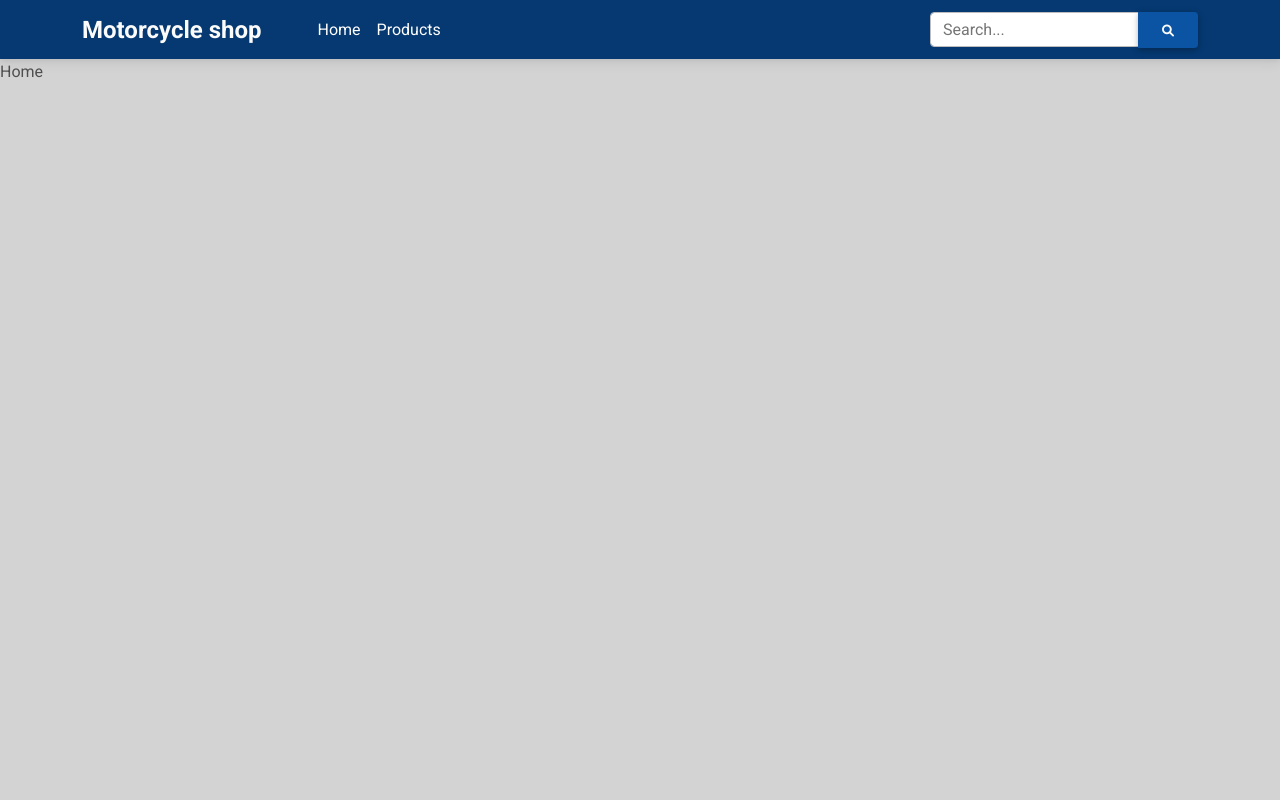
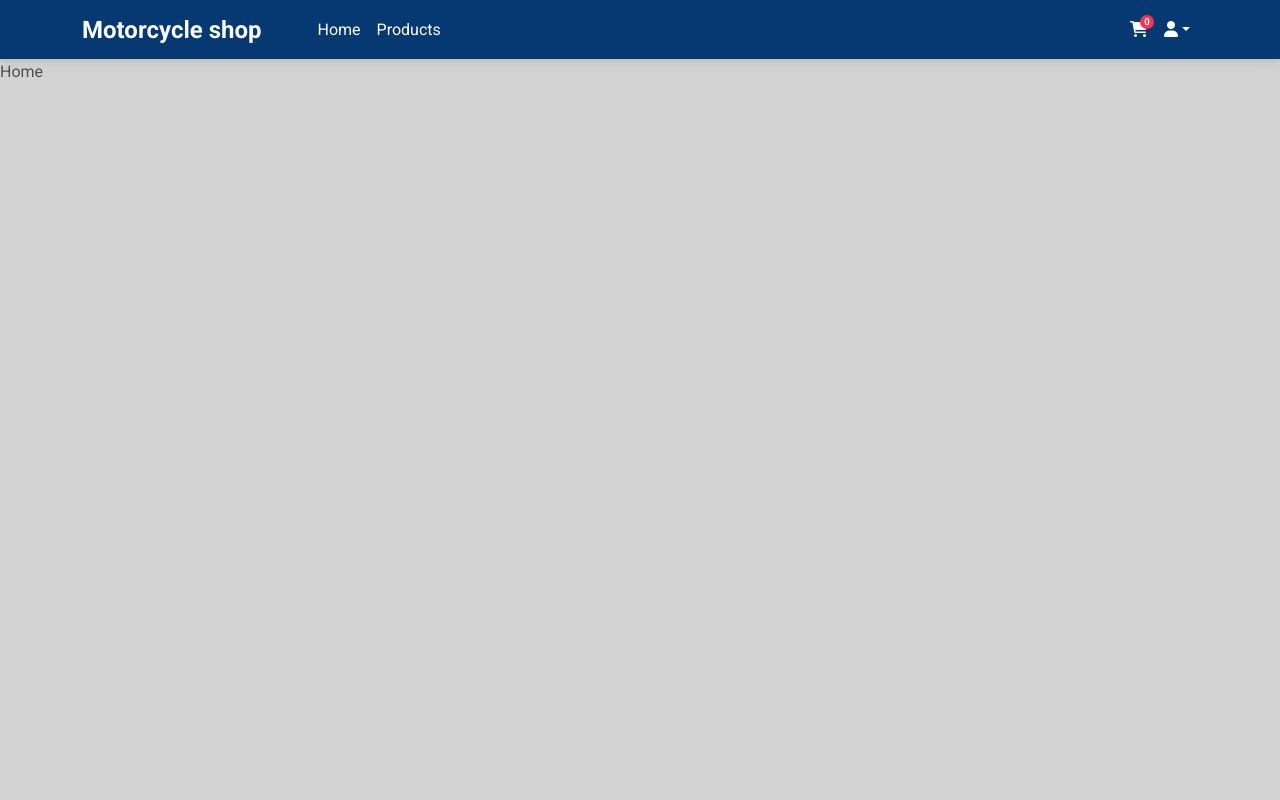
Before and after one commit to CasperBjarnetoft/javascript2-inlupp1-2, a Vue app in the folder frontend/: page / in a window 1280 px wide. Shown: the top 800 px of the page. Built offline with nearby package versions, Linux system fonts and the light colour scheme.

Commit message:
lagt till kod

```diff
--- a/frontend/src/components/Navigation/NavBar.vue
+++ b/frontend/src/components/Navigation/NavBar.vue
@@ -22,28 +22,62 @@
             <router-link to="/products" class="nav-link rounded active" aria-current="page">Products</router-link>
             </li>
         </ul>
-        <form class="d-flex input-group w-auto">
-            <input
-            type="search"
-            class="form-control"
-            placeholder="Search..."
-            aria-label="Search"
-            />
-            <button
-            class="btn text-light"
-            type="button"
-            data-mdb-ripple-color="dark"
-            >
-            <i class="fa-solid fa-magnifying-glass"></i>
-            </button>
-        </form>
+        </div>
+        <div class="d-flex align-items-center">
+            <ul class="navbar-nav d-flex flex-row">
+                <li class="nav-item me-3 me-lg-0 dropdown">
+                    <a
+                    class="nav-link text-light dropdown-toggle hidden-arrow"
+                    href="#"
+                    id="navbarDropdown"
+                    role="button"
+                    data-mdb-toggle="dropdown"
+                    aria-expanded="false"
+                    >
+                    <i class="fas fa-shopping-cart"></i>
+                    <span class="badge rounded-pill badge-notification bg-danger">0</span>
+                    </a>
+                    <div
+                    class="dropdown-menu dropdown-menu-end shopping-cart"
+                    aria-labelledby="navbarDropdownMenuLink"
+                    >
+                      <ShoppingCart />
+                    </div>
+                </li>
+                <li class="nav-item me-3 me-lg-0 dropdown">
+                    <a
+                    class="nav-link text-light dropdown-toggle"
+                    href="#"
+                    id="navbarDropdown"
+                    role="button"
+                    data-mdb-toggle="dropdown"
+                    aria-expanded="false"
+                    >
+                    <i class="fas fa-user"></i>
+                    </a>
+                    <ul class="dropdown-menu" aria-labelledby="navbarDropdown">
+                    <li>
+                        <a class="dropdown-item" href="#">Profile</a>
+                    </li>
+                    <li><hr class="dropdown-divider" /></li>
+                    <li>
+                        <a class="dropdown-item" href="#">Logout</a>
+                    </li>
+                    </ul>
+                </li>
+            </ul>
         </div>
     </div>
     </nav>
 </template>
 
 <script>
+import ShoppingCart from '../shoppingCart/ShoppingCart.vue'
+
 export default {
+    components: {
+        ShoppingCart,
+    }
 
 }
 </script>
--- a/frontend/src/components/Card.vue
+++ b/frontend/src/components/ProductCard.vue
@@ -9,7 +9,7 @@
         <h5 class="card-title">{{ product.model }}</h5>
         <h5 class="card-title">{{ product.year }}</h5>
         <p class="card-text">{{product.price}}</p>
-        <a href="#!" class="btn btn-primary">Buy</a>
+        <a href="#!" class="btn btn-primary"><i class="fa-solid fa-cart-arrow-down"></i> Add to cart</a>
       </div>
     </div>
   </div>
--- /dev/null
+++ b/frontend/src/components/shoppingCart/ShoppingCart.vue
@@ -0,0 +1,15 @@
+<template>
+  <div class="container bg-light text-center w-50">
+      <h5>Cart</h5>
+  </div>
+</template>
+
+<script>
+export default {
+
+}
+</script>
+
+<style>
+
+</style>
--- a/frontend/src/store/modules/product.js
+++ b/frontend/src/store/modules/product.js
@@ -1,17 +1,22 @@
+import axios from 'axios'
 
 export default {
     state: {
-
+      product: null
     },
     getters: {
-
+      product: state => state.product
     },
     mutations: {
-
+      SET_PRODUCT: (state, product) => {
+          state.product = product
+      }
     },
     actions: {
-    },
-    modules: {
+        getProduct: async ({commit}, id) => {
+            const res = await axios.get('http://localhost:9999/api/motorcycles/' + id)
+            commit('SET_PRODUCT', res.data)
+        }
 
     }
   }
--- a/frontend/src/store/modules/products.js
+++ b/frontend/src/store/modules/products.js
@@ -8,14 +8,14 @@ export default {
       products: state => state.products
   },
   mutations: {
-      SET_PRODUCT: (state, newProducts) => {
-          state.products = newProducts
+      SET_PRODUCTS: (state, products) => {
+          state.products = products
       }
   },
   actions: {
       getProducts: async ({commit}) => {
           const res = await axios.get('http://localhost:9999/api/motorcycles')
-          commit('SET_PRODUCT', res.data)
+          commit('SET_PRODUCTS', res.data)
       }
   },
 }
--- a/frontend/src/views/ProductDetails.vue
+++ b/frontend/src/views/ProductDetails.vue
@@ -1,14 +1,34 @@
 <template>
-    <div>
-        <h1>hej</h1>
+    <div class="d-flex justify-content-center">
+      <div class="mt-5 mb-5 bg-light w-25 shadow-5-strong rounded">
+        <div class="text-center mb-3">
+            <img :src="product.image" class="h-50 w-100 img-fluid"/>
+            <div class="p-1">
+                <h5>{{ product.model }}</h5>
+                <h5>{{ product.year }}</h5>
+                <p>{{ product.price}}</p>
+                <p>{{ product.description}}</p>
+            </div>
+            <a href="#!" class="btn btn-primary"><i class="fa-solid fa-cart-arrow-down"></i> Add to cart</a>
+        </div>
+      </div>
     </div>
 </template>
 
 <script>
+import { mapActions, mapGetters } from 'vuex'
 
 export default {
     props: ['id'],
-
+    methods: {
+        ...mapActions(['getProduct'])
+    },
+    created() {
+        this.getProduct(this.id)
+    },
+    computed: {
+        ...mapGetters(['product'])
+    }
 }
 </script>
 
--- a/frontend/src/views/ProductsView.vue
+++ b/frontend/src/views/ProductsView.vue
@@ -9,7 +9,7 @@
 
 <script>
 import { mapActions, mapGetters } from 'vuex'
-import Card from '../components/Card.vue'
+import Card from '../components/ProductCard.vue'
 
 export default {
   components: {
```
